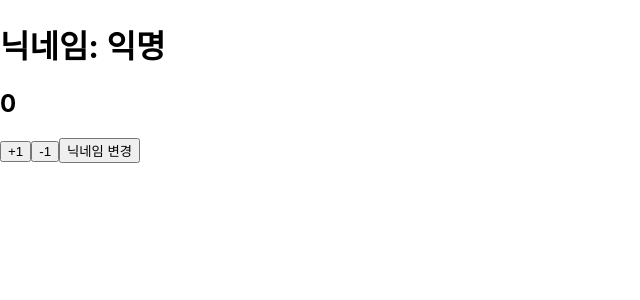
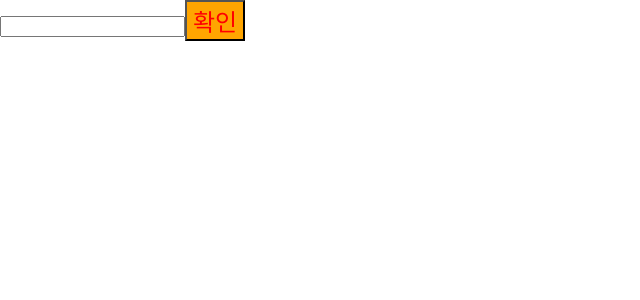
Before and after one commit to Hazel0c0/react-basic-2305, a React (Create React App) app: page / in a window 1280 px wide. Shown: the top 300 px of the page, without its empty margins (0-640 px from the left). Built offline with nearby package versions, Linux system fonts and the light colour scheme.

Commit message:
이벤트 처리

```diff
--- a/src/App.js
+++ b/src/App.js
@@ -1,6 +1,7 @@
 import SayHello from './SayHello';
 import Counter from './component/chap03_state/Counter';
 import NickName from './component/chap03_state/NickName';
+import SubmitEvent from "./component/chap01_event/SubmitEvent";
 
 function App() {
 
@@ -16,7 +17,8 @@ function App() {
   // {} 안에서 함수호출문이나 변수참조를 할 수 있음.
   return (
       <>
-        <Counter />
+        {/*<Counter />*/}
+        <SubmitEvent />
       </>
   );
 }
--- a/src/component/chap01_event/SubmitEvent.js
+++ b/src/component/chap01_event/SubmitEvent.js
@@ -19,6 +19,7 @@ const SubmitEvent = () => {
         <form onSubmit={send}>
             <input type='text' id='nickName' name='nick' />
             <button style={buttonStyle} type='submit'>확인</button>
+        {/* style 에 객체를 쓰고 싶으면 {{}} 중괄호 한번 더 써줘야함 */}
         </form>
     )
 }
```
